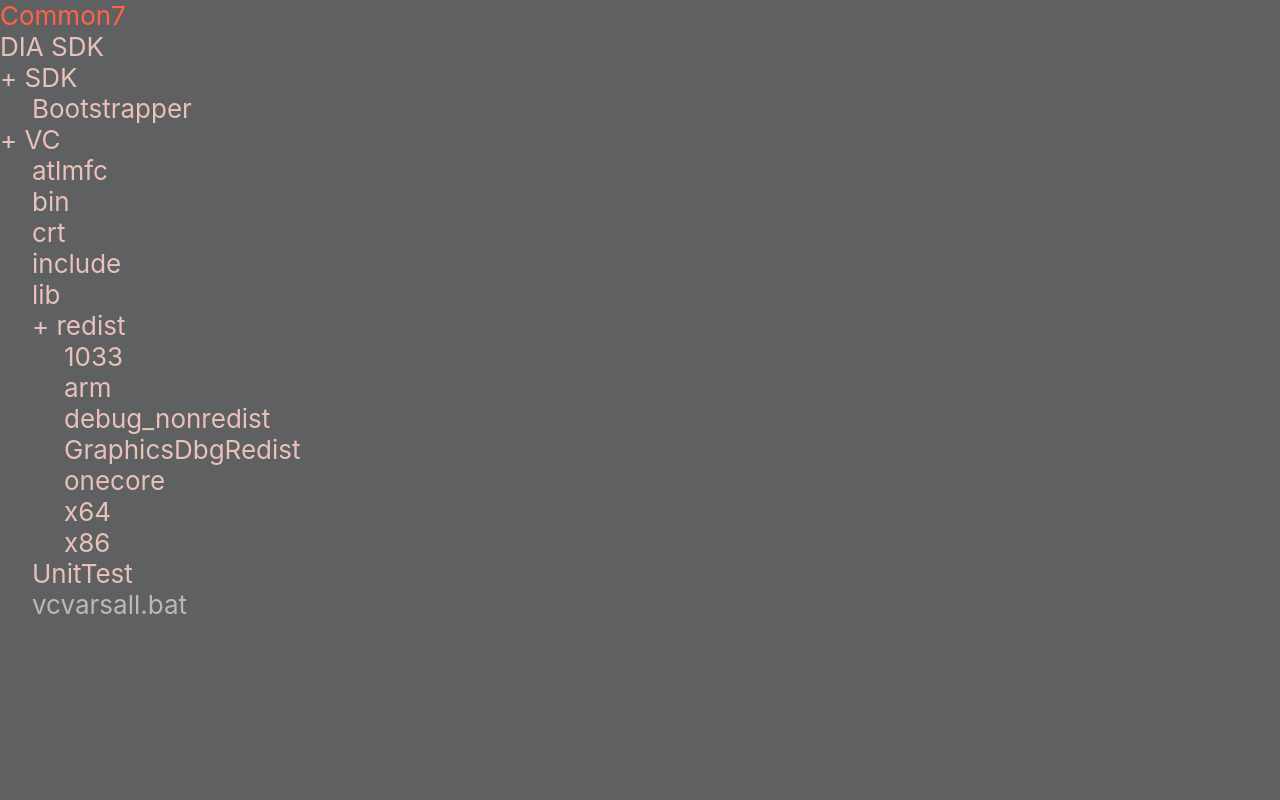
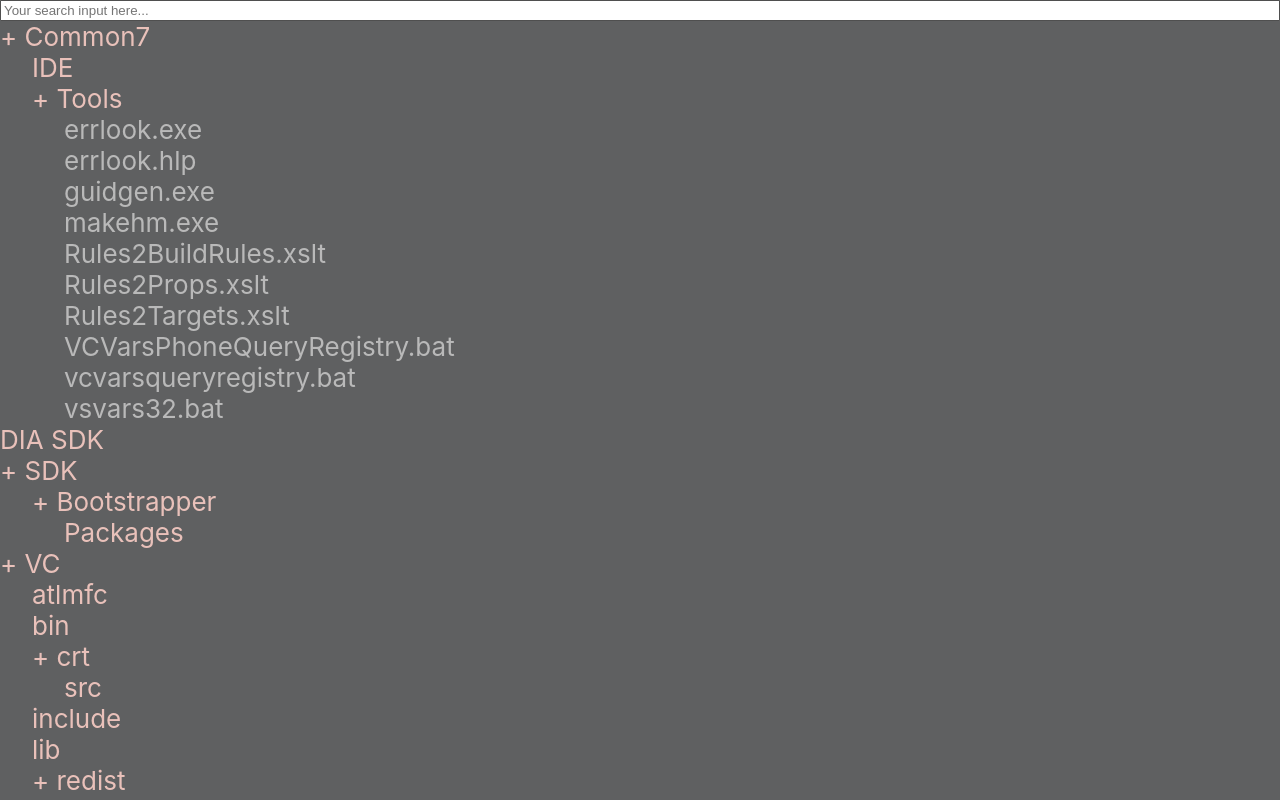
Before and after one commit to GuRuGuMaWaRu/test-project-1, a React (Create React App) app in the folder 3-folders-and-files/: page / in a window 1280 px wide. Shown: the top 800 px of the page. Built offline with nearby package versions, Linux system fonts and the light colour scheme.

Commit message:
Improve how preexpanding folders works

```diff
--- /dev/null
+++ b/3-folders-and-files/src/api/helpers.js
@@ -0,0 +1,14 @@
+export const selectFolders = selectedPaths => {
+  return selectedPaths.reduce((acc, item) => {
+    const folderName = item.match(/^\/[^/]*/)[0].slice(1);
+    const path = item.slice(folderName.length + 1);
+
+    if (acc.hasOwnProperty(folderName)) {
+      acc[folderName].push(path);
+    } else {
+      acc[folderName] = path.length > 1 ? [path] : [];
+    }
+
+    return acc;
+  }, {});
+};
--- a/3-folders-and-files/src/components/App.js
+++ b/3-folders-and-files/src/components/App.js
@@ -1,19 +1,46 @@
+import React, { Component } from "react";
+import data from "../data/data.json";
 import "../styles/App.css";
-import "./MyBrowser";
 import MyBrowser from "./MyBrowser";
 
-function App() {
-  return (
-    <div className="App">
-      <MyBrowser
-        expandedFolders={[
-          "/Common7",
-          "/SDK/Bootstrapper",
-          "/VC/redist/onecore",
-        ]}
-      />
-    </div>
-  );
+const testExpandedFolders = [
+  "/Common7",
+  "/SDK/Bootstrapper",
+  "/VC/redist/onecore",
+  "/VC/redist/x86",
+  "/Common7/Tools",
+  "/VC/crt",
+];
+
+class App extends Component {
+  constructor(props) {
+    super(props);
+    this.state = {
+      searchValue: "",
+      expandedFolders: [...testExpandedFolders],
+    };
+    this.handleSearch = this.handleSearch.bind(this);
+  }
+
+  handleSearch(e) {
+    this.setState({ searchValue: e.target.value });
+  }
+
+  render() {
+    const { searchValue, expandedFolders } = this.state;
+
+    return (
+      <div className="App">
+        <input
+          type="text"
+          placeholder="Your search input here..."
+          value={searchValue}
+          onChange={this.handleSearch}
+        ></input>
+        <MyBrowser data={data} expandedFolders={expandedFolders} />
+      </div>
+    );
+  }
 }
 
 export default App;
--- a/3-folders-and-files/src/components/Folder.js
+++ b/3-folders-and-files/src/components/Folder.js
@@ -1,5 +1,6 @@
 import React, { Component } from "react";
 
+import { selectFolders } from "../api/helpers";
 import "../styles/Folder.css";
 import File from "./File";
 
@@ -8,7 +9,7 @@ export class Folder extends Component {
     super(props);
 
     this.state = {
-      expanded: this.props.selectedPath ? true : false,
+      expanded: this.props.selectedPaths ? true : false,
     };
     this.handleExpansion = this.handleExpansion.bind(this);
   }
@@ -18,14 +19,11 @@ export class Folder extends Component {
   }
 
   render() {
-    const { name, children, level, selectedPath = null } = this.props;
-    let selectedFolder = null;
-    let path = null;
+    const { name, children, level, selectedPaths = null } = this.props;
+    let selectedFolders = null;
 
-    if (selectedPath) {
-      const slashIndex = selectedPath.indexOf("/", 1);
-      selectedFolder = selectedPath.slice(1, slashIndex);
-      path = selectedPath.slice(selectedFolder.length + 1);
+    if (selectedPaths) {
+      selectedFolders = selectFolders(selectedPaths);
     }
 
     return (
@@ -45,7 +43,7 @@ export class Folder extends Component {
                 <Folder
                   key={item.name}
                   level={level + 1}
-                  selectedPath={selectedFolder === item.name ? path : null}
+                  selectedPaths={selectedFolders[item.name]}
                   {...item}
                 />
               );
--- a/3-folders-and-files/src/components/MyBrowser.js
+++ b/3-folders-and-files/src/components/MyBrowser.js
@@ -1,16 +1,14 @@
-import React, { Component } from "react";
+import React, { PureComponent } from "react";
 
-import data from "../data/data.json";
+import { selectFolders } from "../api/helpers";
 import Folder from "./Folder";
 import File from "./File";
 
-export class MyBrowser extends Component {
+export class MyBrowser extends PureComponent {
   render() {
-    const selectedFolders = this.props.expandedFolders.reduce((acc, item) => {
-      const folderName = item.match(/^\/[^/]*/)[0].slice(1);
-      acc[folderName] = item.slice(folderName.length + 1);
-      return acc;
-    }, {});
+    const { data, expandedFolders } = this.props;
+
+    const selectedFolders = selectFolders(expandedFolders);
 
     return data.map(item => {
       if (item.type === "FOLDER") {
@@ -18,7 +16,7 @@ export class MyBrowser extends Component {
           <Folder
             key={item.name}
             level={1}
-            selectedPath={selectedFolders[item.name]}
+            selectedPaths={selectedFolders[item.name]}
             {...item}
           />
         );
```
